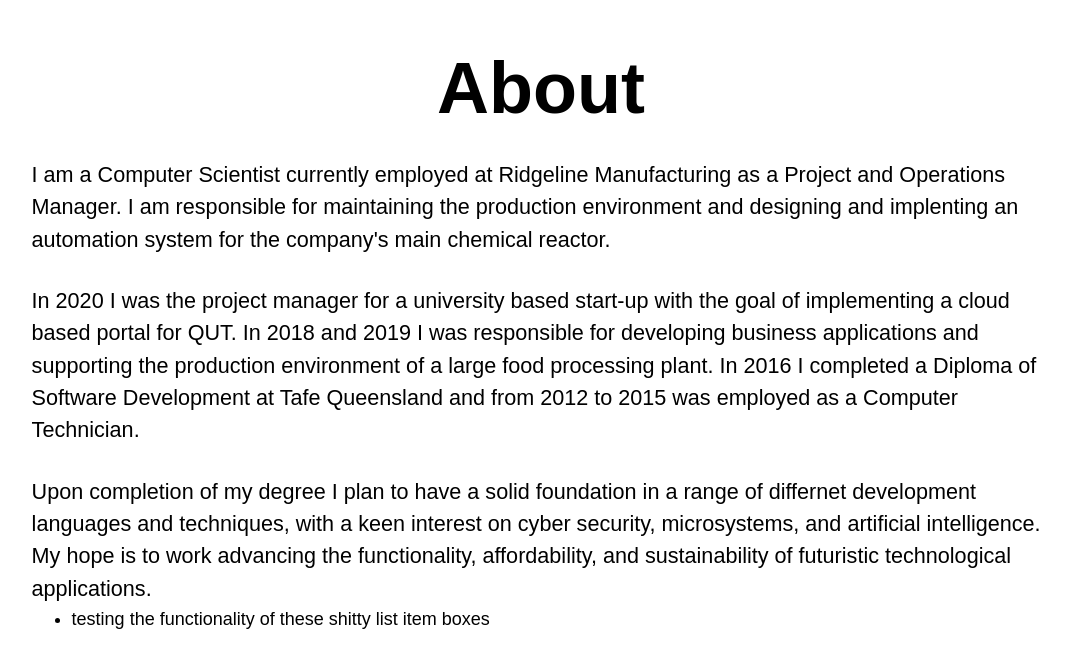
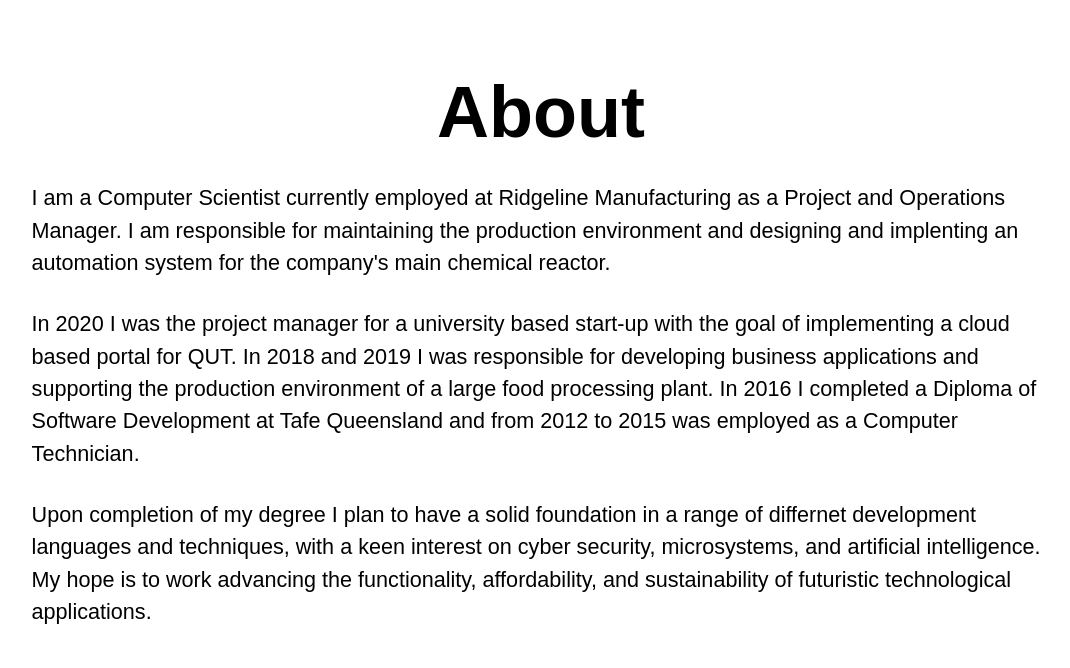
Before and after one commit to lreynolds188/Portfolio, a Next.js app: page /about in a window 1280 px wide. Shown: the part 172-840 px from the top of the page, without its empty margins (99-1169 px from the left). Built offline with nearby package versions, Linux system fonts and the light colour scheme.

Commit message:
Update about.js

```diff
--- a/pages/about.js
+++ b/pages/about.js
@@ -28,9 +28,6 @@ export default function Home() {
             languages and techniques, with a keen interest on cyber security, microsystems, and artificial intelligence.
             My hope is to work advancing the functionality, affordability, and sustainability of futuristic technological applications.
           </p>
-          <ul>
-            <li>testing the functionality of these shitty list item boxes</li>
-          </ul>
         </div>
       </main>
     </div>
```
